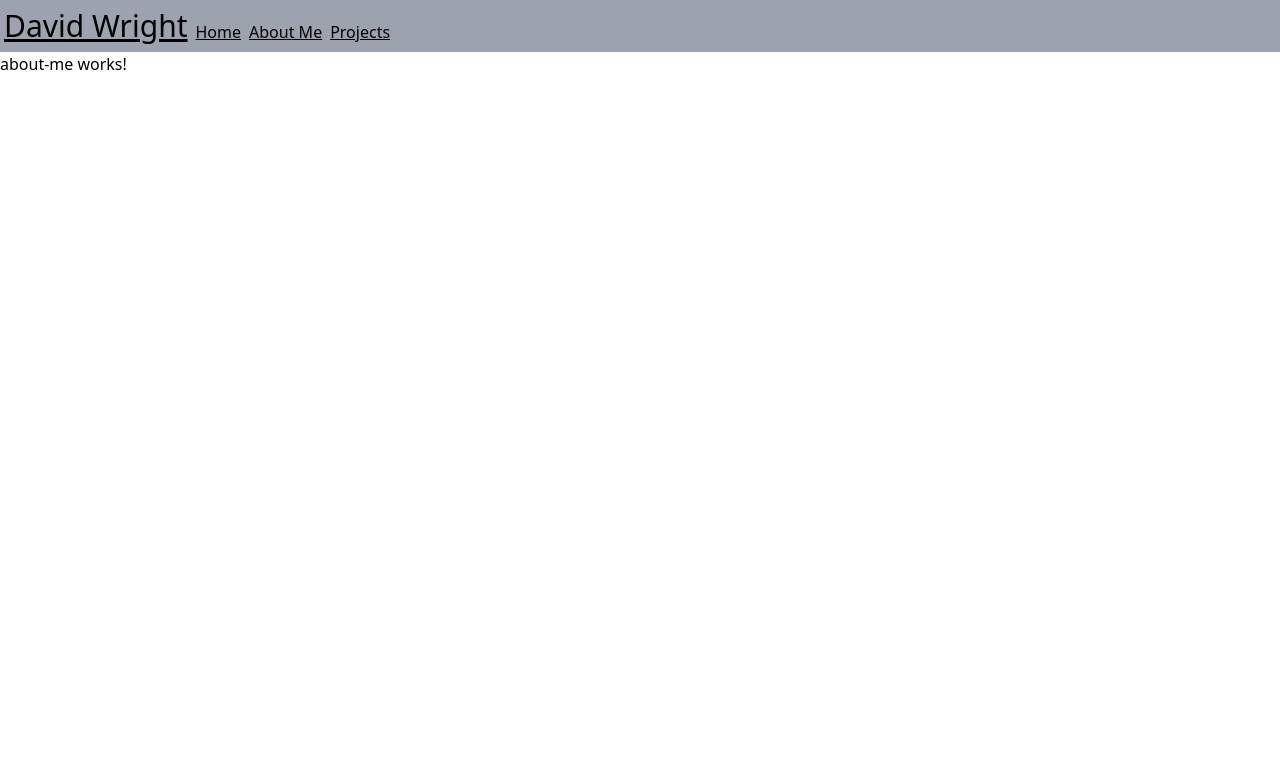
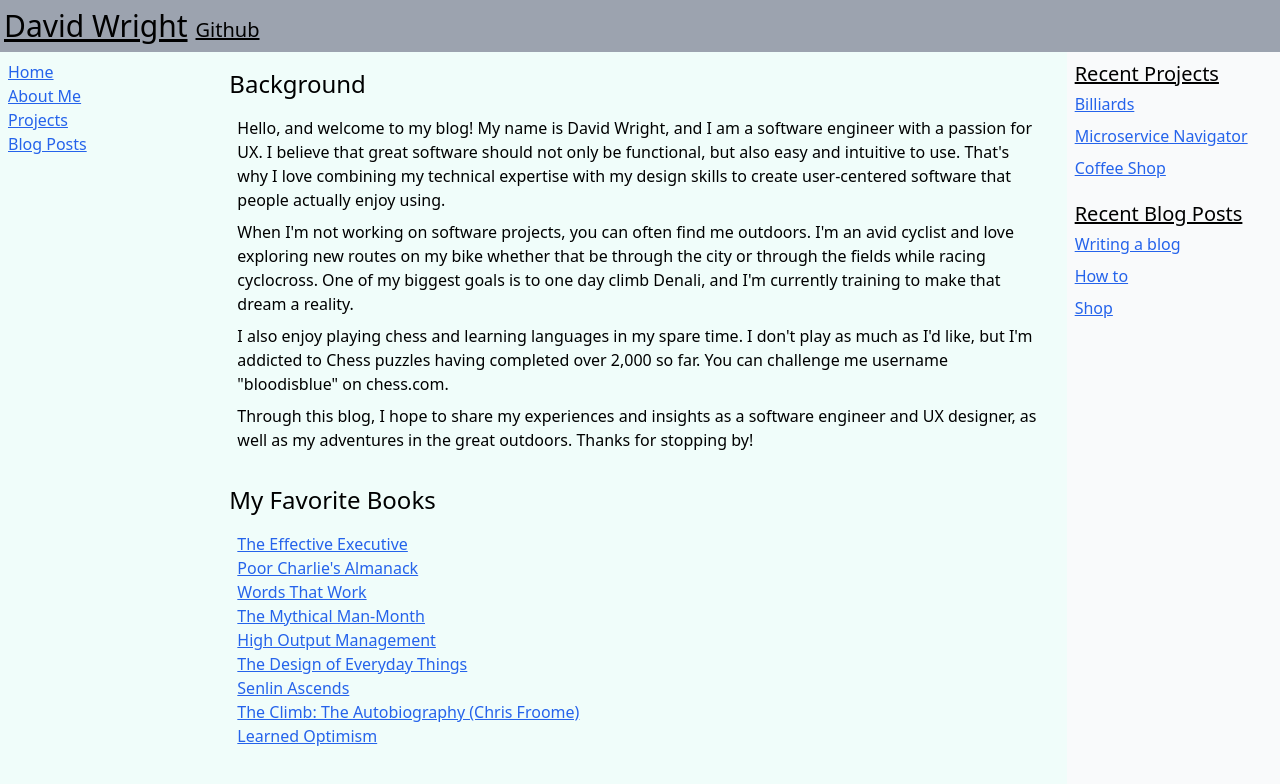
Before and after one commit to dawguy/Blog-Angular, an Angular app: page /about in a window 1280 px wide. Shown: the top 784 px of the page. Built offline with nearby package versions, Linux system fonts and the light colour scheme.

Commit message:
Homepage and about me filled with some content.

```diff
--- a/src/app/about-me/about-me.component.html
+++ b/src/app/about-me/about-me.component.html
@@ -1 +1,46 @@
-<p>about-me works!</p>
+<div>
+  <div class="flex bg-black">
+    <div class="hidden sm:flex sm:basis-2/12">
+      <app-left-bar class="w-full bg-teal-50"></app-left-bar>
+    </div>
+    <!--  Homepage Content Here  -->
+    <div class="px-2 w-full sm:w-8/12 bg-teal-50">
+      <div class="rounded m-2">
+        <h1 class="text-2xl py-2">Background</h1>
+        <div class="rounded p-2">
+          <p>
+            Hello, and welcome to my blog! My name is David Wright, and I am a software engineer with a passion for UX. I believe that great software should not only be functional, but also easy and intuitive to use. That's why I love combining my technical expertise with my design skills to create user-centered software that people actually enjoy using.
+          </p>
+          <p>
+            When I'm not working on software projects, you can often find me outdoors. I'm an avid cyclist and love exploring new routes on my bike whether that be through the city or through the fields while racing cyclocross. One of my biggest goals is to one day climb Denali, and I'm currently training to make that dream a reality.
+          </p>
+          <p>
+            I also enjoy playing chess and learning languages in my spare time. I don't play as much as I'd like, but I'm addicted to Chess puzzles having completed over 2,000 so far. You can challenge me username "bloodisblue" on chess.com.
+          </p>
+          <p>
+            Through this blog, I hope to share my experiences and insights as a software engineer and UX designer, as well as my adventures in the great outdoors. Thanks for stopping by!
+          </p>
+        </div>
+      </div>
+      <div class="rounded m-2">
+        <h1 class="text-2xl py-2">My Favorite Books</h1>
+        <div class="rounded p-2">
+          <ul>
+            <li><a class="a" routerLink="/books/the-effective-executive">The Effective Executive</a></li>
+            <li><a class="a" routerLink="/books/poor-charlies-almanack">Poor Charlie's Almanack</a></li>
+            <li><a class="a" routerLink="/books/words-that-work">Words That Work</a></li>
+            <li><a class="a" routerLink="/books/mythical-man-month">The Mythical Man-Month</a></li>
+            <li><a class="a" routerLink="/books/high-output-management">High Output Management</a></li>
+            <li><a class="a" routerLink="/books/design-of-everyday-things">The Design of Everyday Things</a></li>
+            <li><a class="a" routerLink="/books/senlin-ascends">Senlin Ascends</a></li>
+            <li><a class="a" routerLink="/books/the-climb-froome">The Climb: The Autobiography (Chris Froome)</a></li>
+            <li><a class="a" routerLink="/books/learned-optimism">Learned Optimism</a></li>
+          </ul>
+        </div>
+      </div>
+    </div>
+    <div class="hidden sm:flex sm:basis-2/12">
+      <app-right-bar class="w-full"></app-right-bar>
+    </div>
+  </div>
+</div>
--- a/src/app/app-routing.module.ts
+++ b/src/app/app-routing.module.ts
@@ -5,6 +5,7 @@ import {AboutMeComponent} from "./about-me/about-me.component";
 import {PostComponent} from "./post/post.component";
 import {ProjectComponent} from "./project/project.component";
 import {ProjectsComponent} from "./projects/projects.component";
+import {BlogComponent} from "./blog/blog.component";
 
 const routes: Routes = [
   {path: 'home', component: HomepageComponent},
@@ -12,7 +13,8 @@ const routes: Routes = [
   {path: 'about', component: AboutMeComponent},
   {path: 'post/:postId', component: PostComponent},
   {path: 'project/:projectId', component: ProjectComponent},
-  {path: 'projects', component: ProjectsComponent}
+  {path: 'projects', component: ProjectsComponent},
+  {path: 'blog', component: BlogComponent}
 ];
 
 @NgModule({
--- a/src/app/app.module.ts
+++ b/src/app/app.module.ts
@@ -11,6 +11,7 @@ import { HeaderComponent } from './header/header.component';
 import { ProjectsComponent } from './projects/projects.component';
 import { LeftBarComponent } from './left-bar/left-bar.component';
 import { RightBarComponent } from './right-bar/right-bar.component';
+import { BlogComponent } from './blog/blog.component';
 
 @NgModule({
   declarations: [
@@ -22,7 +23,8 @@ import { RightBarComponent } from './right-bar/right-bar.component';
     HeaderComponent,
     ProjectsComponent,
     LeftBarComponent,
-    RightBarComponent
+    RightBarComponent,
+    BlogComponent
   ],
   imports: [
     BrowserModule,
--- /dev/null
+++ b/src/app/blog/blog.component.html
@@ -0,0 +1 @@
+<p>blog works!</p>
--- a/src/app/header/header.component.html
+++ b/src/app/header/header.component.html
@@ -2,9 +2,7 @@
   <nav>
     <ul class="flex flex-auto bg-gray-400 py-2 items-end" >
       <li><a class="px-1 text-3xl underline hover:text-blue-800" routerLink="/home">David Wright</a></li>
-      <li><a class="px-1 underline items-end hover:text-blue-800" routerLink="/home">Home</a></li>
-      <li><a class="px-1 underline hover:text-blue-800" routerLink="/about">About Me</a></li>
-      <li><a class="px-1 underline hover:text-blue-800" routerLink="/projects">Projects</a></li>
+      <li><a class="px-1 text-xl underline hover:text-blue-800" href="https://www.github.com/dawguy">Github</a></li>
     </ul>
   </nav>
 </header>
--- a/src/app/homepage/homepage.component.html
+++ b/src/app/homepage/homepage.component.html
@@ -1,11 +1,34 @@
 <div>
   <div class="flex bg-black">
     <div class="hidden sm:flex sm:basis-2/12">
-      <app-left-bar class="w-full"></app-left-bar>
+      <app-left-bar class="w-full bg-teal-50"></app-left-bar>
     </div>
     <!--  Homepage Content Here  -->
     <div class="px-2 w-full sm:w-8/12 bg-teal-50">
-      Hello
+      <div class="rounded m-2">
+        <h1 class="text-2xl py-2">What I'm Excited About Right Now</h1>
+        <div class="rounded p-2">
+          <p>Traveling! I'm taking some time off work to travel and plan on visiting several countries and a good portion of the US.</p>
+          <p>Outside of travelling I'm also planning on continuing to code and sorta delve into whatever topic feels the most interesting. Right now I'm curious about setting up terraform to handle multiple deployments on a single machine (or AWS instance) but also would like to finish the billiards game I started.</p>
+        </div>
+      </div>
+      <div class="rounded m-2">
+        <h1 class="text-2xl py-2">Goal's For The Blog</h1>
+        <div class="rounded p-2">
+          <p>As of right now I'm still unsure what I want to focus on. Is this blog something that I want people to visit to learn a topic (something I do with confluence pages) or is it somewhere that I'd like to demonstrate my work for future employers. Its very unclear at this point, but I'll try to fill out the content and see what fits best.</p>
+        </div>
+      </div>
+      <div class="rounded m-2">
+        <h1 class="text-2xl py-2">Things I've Been Enjoying Recently</h1>
+        <div class="rounded p-2">
+          <ul>
+            <li><a class="a" href="https://en.wikipedia.org/wiki/Pho">Phở</a> </li>
+            <li><a class="a" href="https://www.youtube.com/channel/UCXF6DMVLIVRr2OQAqyfEGeg">Fred Again</a></li>
+            <li><a class="a" href="https://www.apple.com/shop/buy-mac/macbook-pro">M2 Macbook</a></li>
+            <li><a class="a" href="https://clojure.org/">Clojure</a></li>
+          </ul>
+        </div>
+      </div>
     </div>
     <div class="hidden sm:flex sm:basis-2/12">
       <app-right-bar class="w-full"></app-right-bar>
--- a/src/app/left-bar/left-bar.component.html
+++ b/src/app/left-bar/left-bar.component.html
@@ -1,22 +1,12 @@
 <aside id="default-sidebar" class="h-screen">
-  <div class="h-full bg-gray-50">
+  <div class="h-full">
     <div class="flex flex-col px-2">
-      <div class="py-2">
-        <h1 class="text-xl"><a class="home-link" routerLink="/projects">Recent Projects</a></h1>
-        <ul>
-          <li class="py-1"><a class="a">Billiards</a></li>
-          <li class="py-1"><a class="a">Microservice Navigator</a></li>
-          <li class="py-1"><a class="a">Coffee Shop</a></li>
-        </ul>
-      </div>
-      <div class="py-2">
-        <h1 class="text-xl"><a class="home-link" routerLink="/blog">Recent Blog Posts</a></h1>
-        <ul>
-          <li class="py-1"><a class="a">Writing a blog</a></li>
-          <li class="py-1"><a class="a">How to</a></li>
-          <li class="py-1"><a class="a">Shop</a></li>
-        </ul>
-      </div>
+      <ul class="py-2">
+        <li><a class="a py-2" routerLink="/home">Home</a></li>
+        <li><a class="a py-2" routerLink="/about">About Me</a></li>
+        <li><a class="a py-2" routerLink="/projects">Projects</a></li>
+        <li><a class="a py-2" routerLink="/blog">Blog Posts</a></li>
+      </ul>
     </div>
   </div>
 </aside>
--- a/src/styles.css
+++ b/src/styles.css
@@ -5,9 +5,13 @@
 
 /* Reimplements browser link behavior */
 .a {
-  @apply underline text-blue-600 hover:text-blue-800 visited:text-purple-600
+  @apply underline text-blue-600 hover:text-blue-800
 }
 
 .home-link {
   @apply underline hover:text-blue-800
 }
+
+p {
+  @apply mb-2
+}
```
Also changed, not shown: src/app/blog/blog.component.ts (added, +10 -0 lines), src/app/blog/blog.component.css (added), 1 other file (tests, documents, lock files or other folders).
